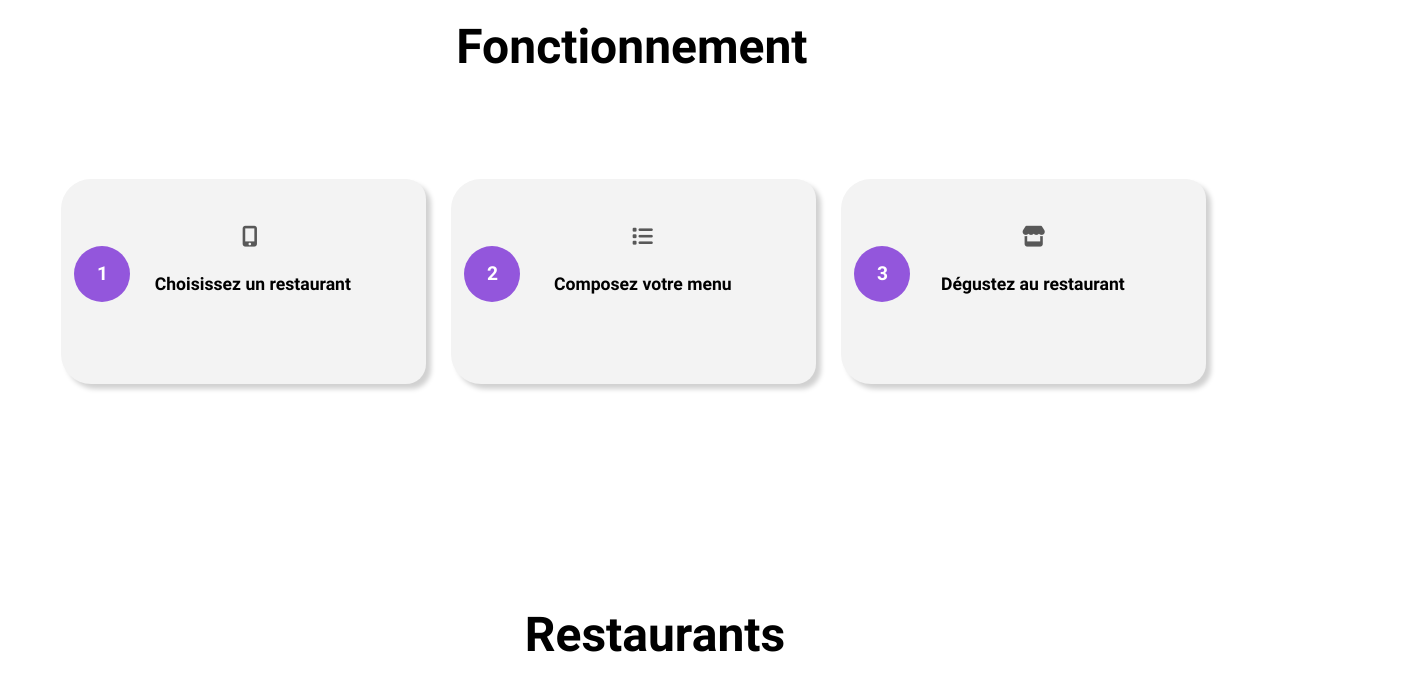
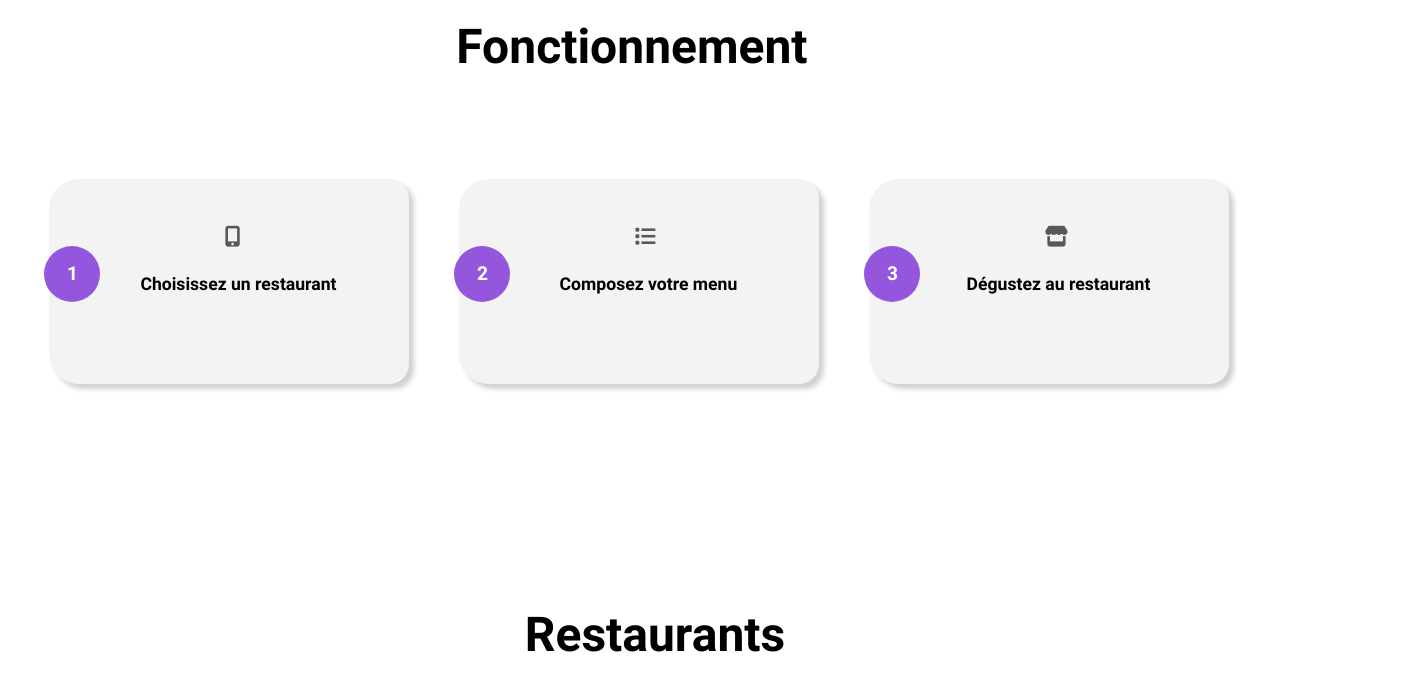
Before and after one commit to esther-jimenez64/EstherJimenez_3__31-05-2021, a website: page index.html in a window 1280 px wide. Shown: the part 800-1497 px from the top of the page, 1403 px wide, since content can reach past the window. Drawn offline with Linux system fonts and the light colour scheme; a web font is replaced by a local one.

Commit message:
test icon fixed?Desktop fait

```diff
--- a/styledesktop.css
+++ b/styledesktop.css
@@ -209,7 +209,7 @@
   }
 
   .contenuIcon {
-    margin-right: -60px;
+    margin-right: -40px;
   }
   .BoutonTitre {
     /*background et forme des cards fonctionnement*/
@@ -219,13 +219,13 @@
     height: 150px;
     cursor: pointer;
     display: flex;
-    width: 70%;
+    width: 69%;
     justify-content: center;
-    margin-left: 0;
     padding-top: 30px;
     transform: scale(1);
     transition-property: transform;
     transition-duration: 400ms;
+}
   }
 
   .BoutonTitre:hover {
@@ -271,9 +271,9 @@
     /*bouger les icon*/
     font-size: 4rem;
     position: relative;
-    right: 1%;
-    left: 25%;
     bottom: 150px;
+    margin-left: 130px;
+    margin-right: 5%;
   }
 
   /***Section Restaurant***/
```
